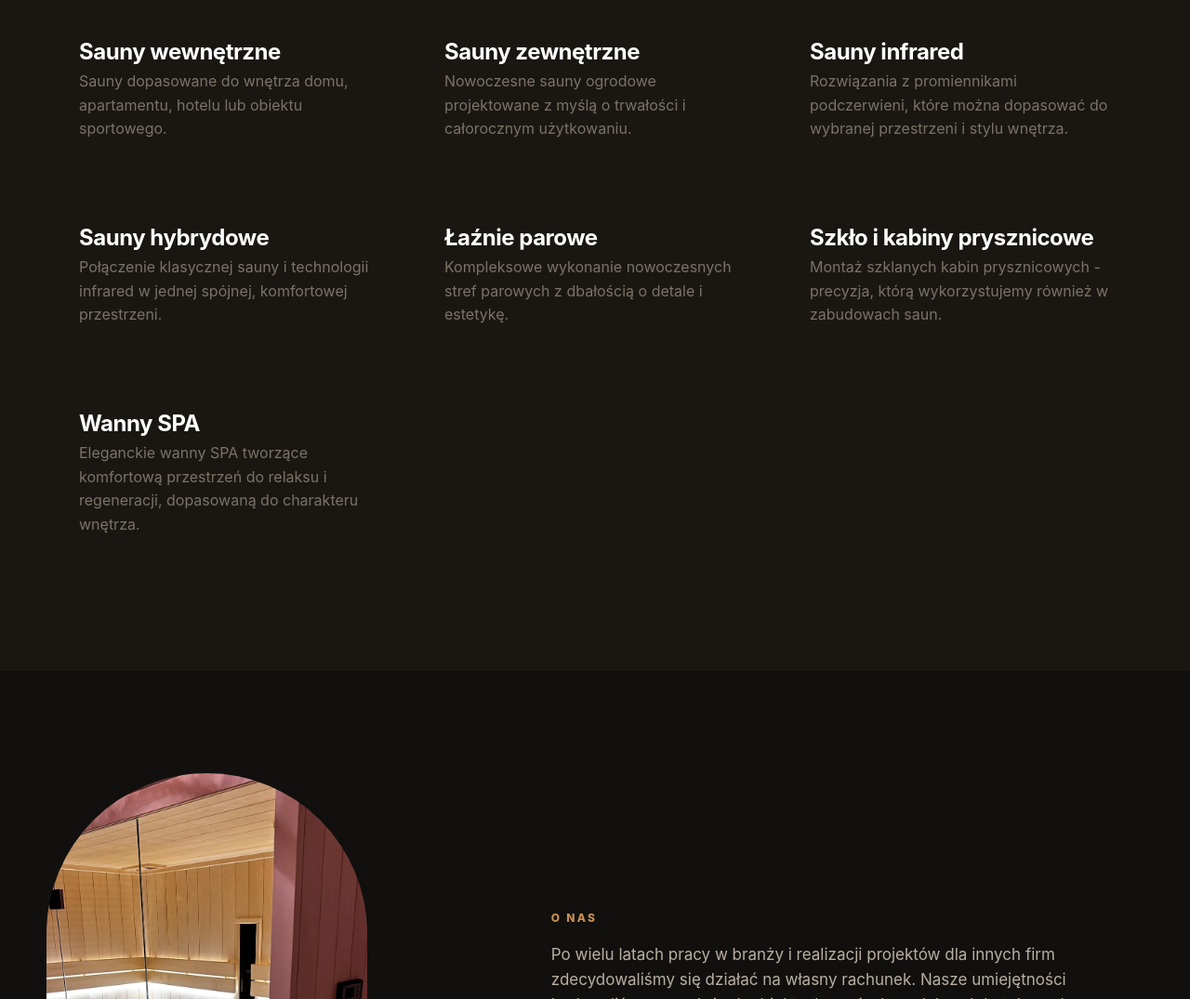
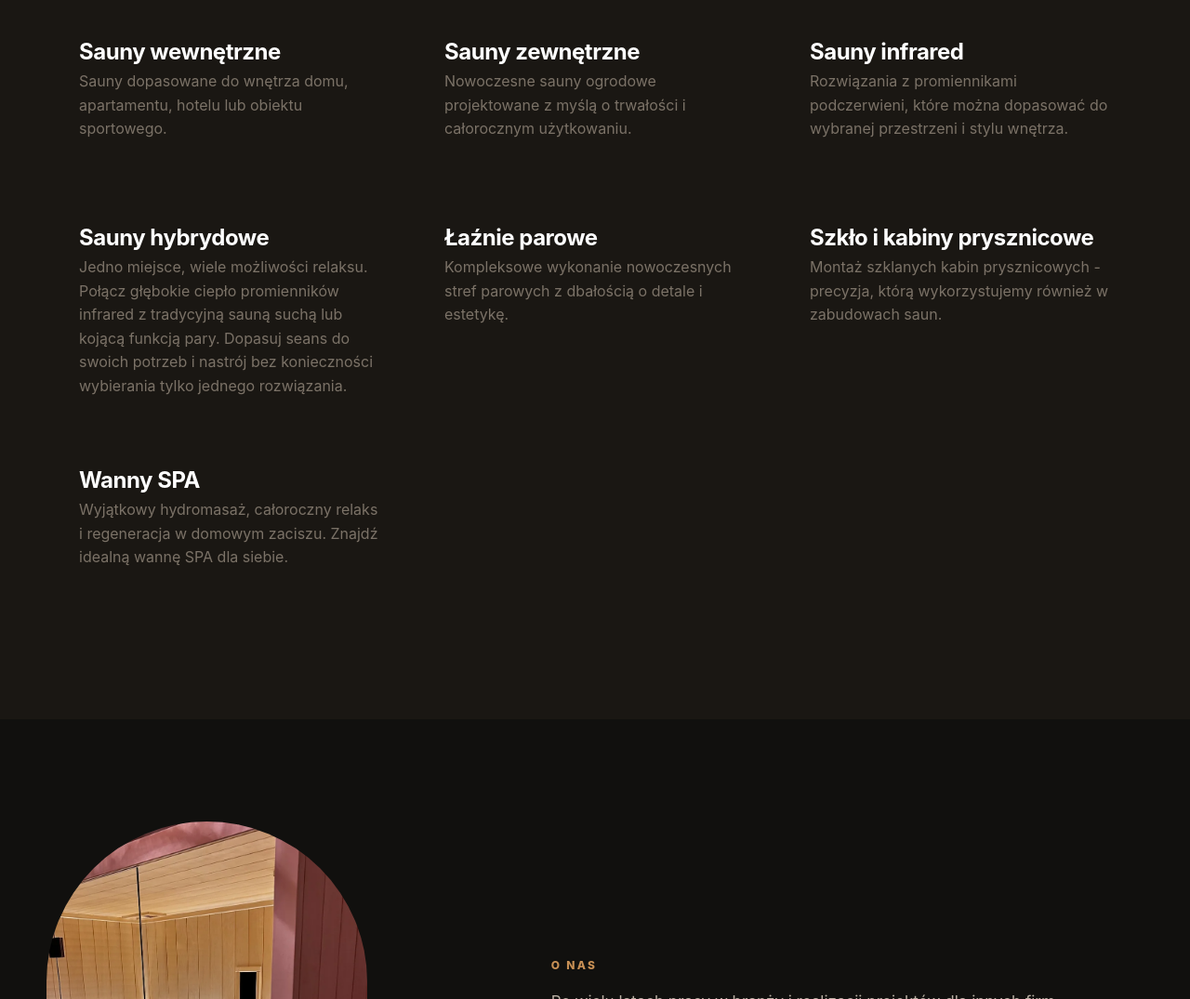
Before and after one commit to Uwugewe/Uwugewe.github.io, a plain HTML site: page index.html in a window 1280 px wide. Shown: the part 1290-2365 px from the top of the page at 93% size. Drawn offline with nearby package versions, Linux system fonts and the light colour scheme.

Commit message:
(fix) content

```diff
--- a/index.html
+++ b/index.html
@@ -204,8 +204,7 @@
               <!-- <span class="service-no">04</span> -->
               <h3>Sauny hybrydowe</h3>
               <p>
-                Połączenie klasycznej sauny i technologii infrared w jednej
-                spójnej, komfortowej przestrzeni.
+                Jedno miejsce, wiele możliwości relaksu. Połącz głębokie ciepło promienników infrared z tradycyjną sauną suchą lub kojącą funkcją pary. Dopasuj seans do swoich potrzeb i nastrój bez konieczności wybierania tylko jednego rozwiązania.
               </p>
             </article>
             <article class="service-card reveal">
@@ -227,8 +226,7 @@
             <article class="service-card reveal">
               <h3>Wanny SPA</h3>
               <p>
-                Eleganckie wanny SPA tworzące komfortową przestrzeń do relaksu i
-                regeneracji, dopasowaną do charakteru wnętrza.
+                Wyjątkowy hydromasaż, całoroczny relaks i regeneracja w domowym zaciszu. Znajdź idealną wannę SPA dla siebie.
               </p>
             </article>
           </div>
```
